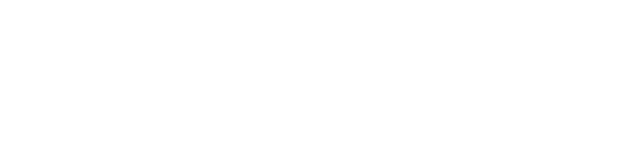
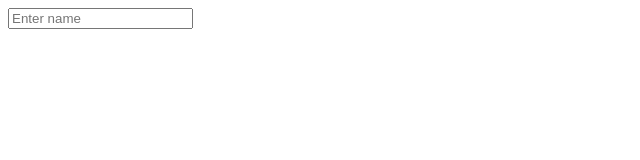
Before and after one commit to PriyavarshiniRavikumar/first-website, a plain HTML site: page interactiveelements/index.html in a window 1280 px wide. Shown: the whole page, without its empty margins (0-640 px from the left). Drawn offline with Linux system fonts and the light colour scheme.

Commit message:
input type-text

```diff
--- a/interactiveelements/index.html
+++ b/interactiveelements/index.html
@@ -8,6 +8,6 @@
     <title>Interactive Elements</title>
 </head>
 <body>
-
+    <input type="text" id="input1" placeholder="Enter name" />
 </body>
 </html>
```
